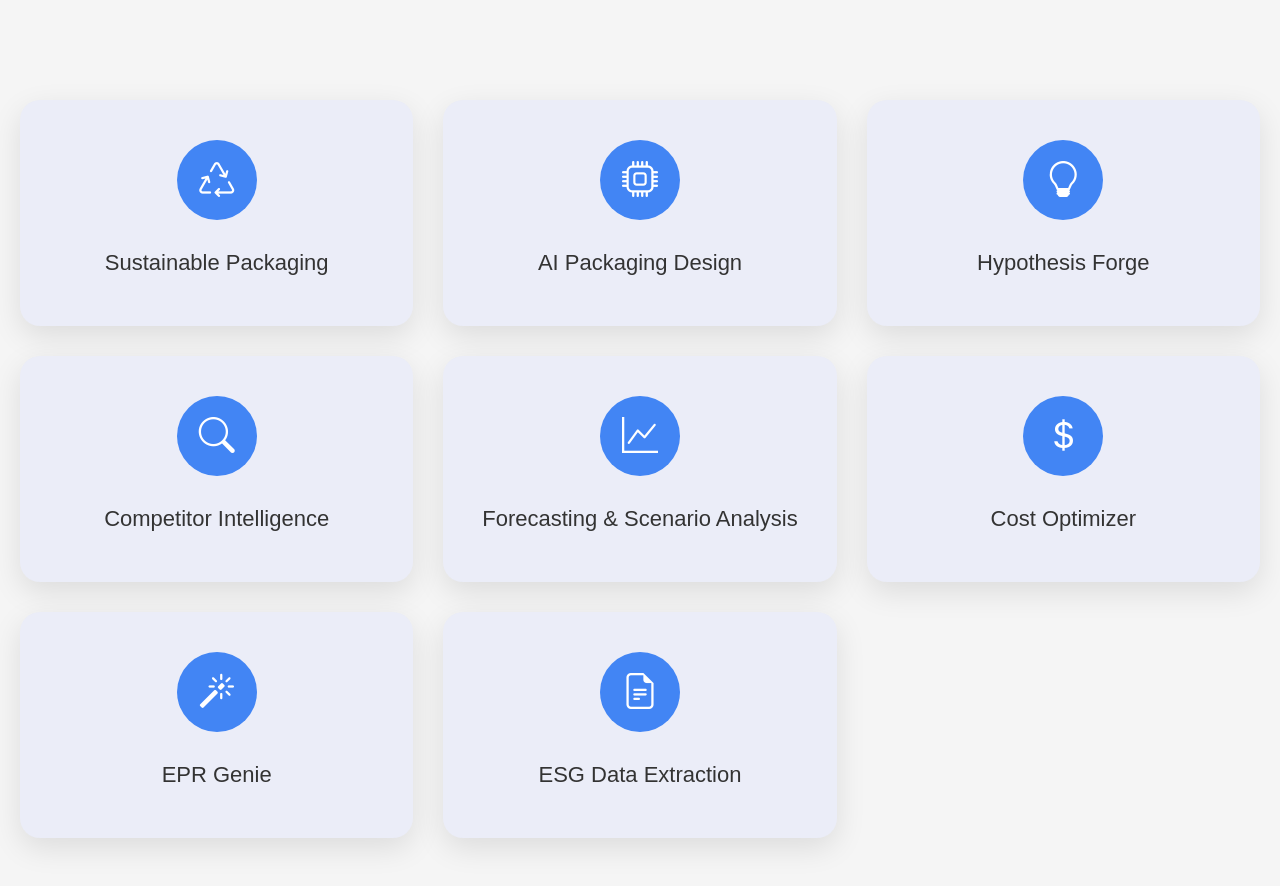
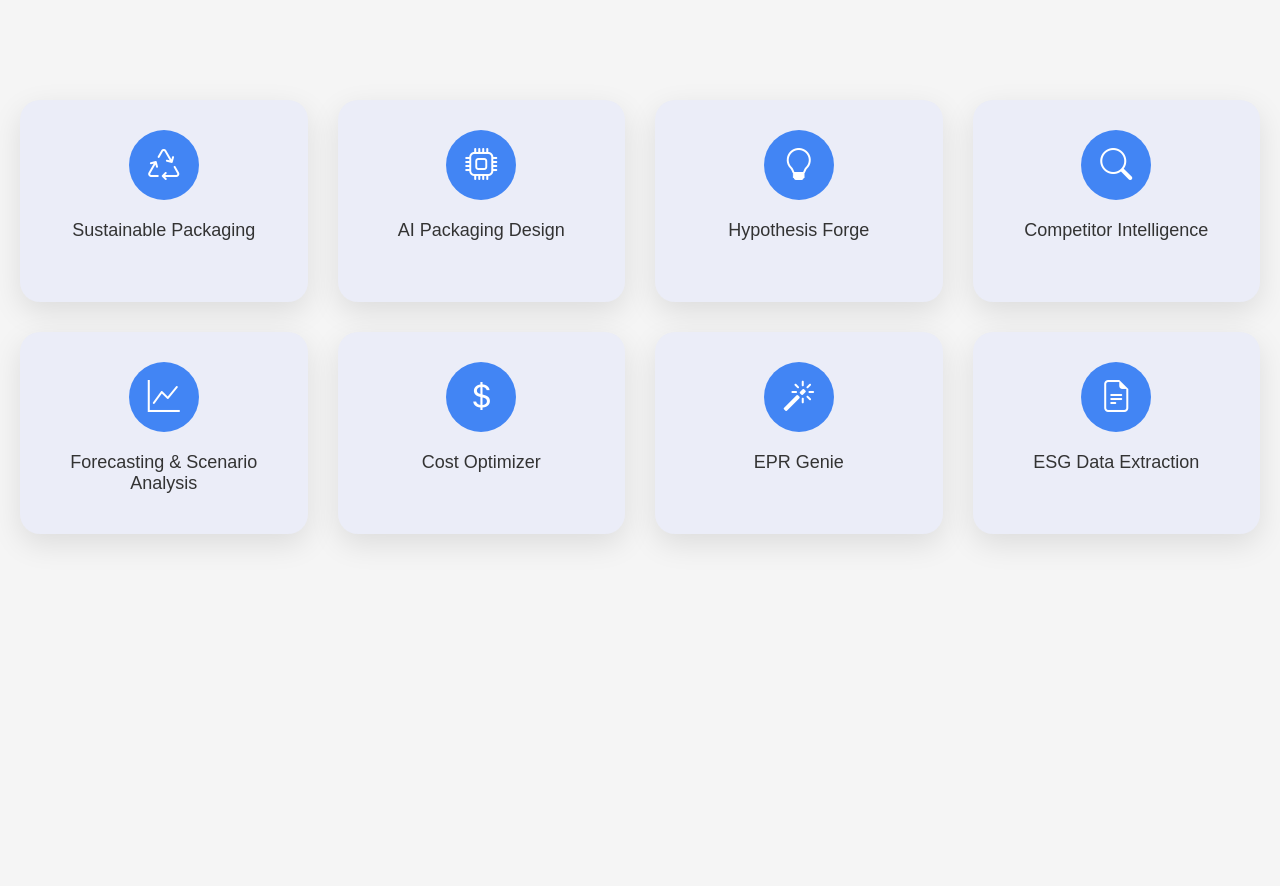
Before and after one commit to Nitin399-maker/smart_packaging, a plain HTML site: page index.html in a window 1280 px wide. Shown: the part 60-946 px from the top of the page. After the commit the page ends 800 px from the top, so only its background shows below. Drawn offline with nearby package versions, Linux system fonts and the light colour scheme.

Commit message:
ENH: improve cards layout

```diff
--- a/index.html
+++ b/index.html
@@ -13,12 +13,20 @@
         .navbar-logos { display: flex; align-items: flex-start; }
         .navbar-logo { height: 50px; width: auto; display: block; }
         .navbar-logo:nth-child(2) { margin-top: 4px; }
-        .container { display: grid; grid-template-columns: repeat(auto-fit, minmax(350px, 1fr)); gap: 30px; padding: 100px 20px; max-width: 1400px; margin: 0 auto; }
-        .card { background: rgb(235, 237, 248); border-radius: 20px; padding: 40px 30px; text-align: center; box-shadow: 0 10px 30px rgba(0, 0, 0, 0.1); cursor: pointer; transition: transform 0.3s ease, box-shadow 0.3s ease; }
+        .container { display: grid; grid-template-columns: repeat(4, 1fr); grid-template-rows: repeat(2, 1fr); gap: 30px; padding: 100px 20px; max-width: 1600px; margin: 0 auto; }
+        .card { background: rgb(235, 237, 248); border-radius: 20px; padding: 30px 20px; text-align: center; box-shadow: 0 10px 30px rgba(0, 0, 0, 0.1); cursor: pointer; transition: transform 0.3s ease, box-shadow 0.3s ease; }
         .card:hover { transform: translateY(-5px); box-shadow: 0 15px 40px rgba(0, 0, 0, 0.15); }
-        .card-icon { width: 80px; height: 80px; background: #4285f4; border-radius: 50%; margin: 0 auto 30px; display: flex; align-items: center; justify-content: center; }
-        .card-icon i { font-size: 36px; color: white; }
-        .card-title { font-size: 22px; font-weight: 500; color: #333; margin-bottom: 10px; }
+        .card-icon { width: 70px; height: 70px; background: #4285f4; border-radius: 50%; margin: 0 auto 20px; display: flex; align-items: center; justify-content: center; }
+        .card-icon i { font-size: 32px; color: white; }
+        .card-title { font-size: 18px; font-weight: 500; color: #333; margin-bottom: 10px; }
+
+        @media (max-width: 1200px) {
+            .container { grid-template-columns: repeat(2, 1fr); grid-template-rows: repeat(4, 1fr); }
+        }
+
+        @media (max-width: 768px) {
+            .container { grid-template-columns: 1fr; grid-template-rows: repeat(8, 1fr); }
+        }
     </style>
 </head>
 <body>
```
